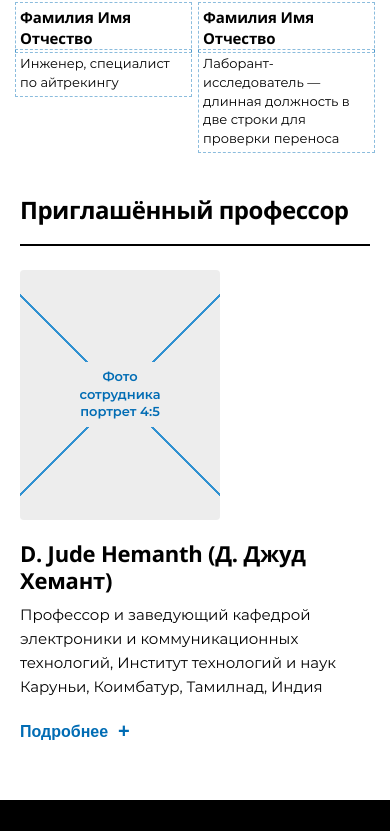
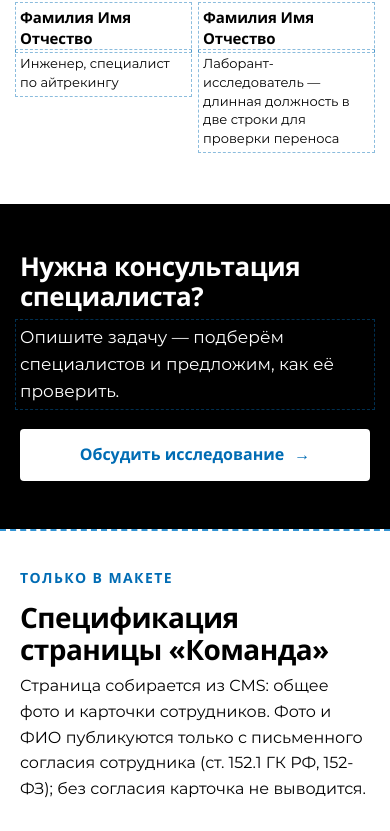
Before and after one commit to nsri-sam/site-mockup-b, a plain HTML site: page 11_команда.html in a window 390 px wide. Shown: the part 3487-4318 px from the top of the page. Drawn offline with Linux system fonts and the light colour scheme; a web font is replaced by a local one.

Commit message:
Команда: убран блок приглашённого профессора

```diff
--- a/11_команда.html
+++ b/11_команда.html
@@ -43,18 +43,6 @@
 .lab-head a { font-size: 15px; font-weight: 600; color: var(--accent); }
 .lab .people { border-top: 0; padding-top: 8px; padding-bottom: 48px; }
 
-.prof { display: grid; grid-template-columns: 220px 1fr; gap: 48px; border-top: 2px solid var(--text); padding-top: 32px; }
-.prof .photo-ph { aspect-ratio: 4/5; border-radius: var(--r); }
-.prof h3 { font-size: 26px; margin-bottom: 8px; }
-.prof .pos { font-size: 17px; color: var(--muted); margin-bottom: 20px; max-width: 40em; }
-.prof details summary { list-style: none; cursor: pointer; display: inline-flex; align-items: center; gap: 10px; font-weight: 700; color: var(--accent); }
-.prof details summary::-webkit-details-marker { display: none; }
-.prof details summary::after { content: "+"; font-size: 20px; line-height: 1; }
-.prof details[open] summary::after { content: "−"; }
-.prof details ul { list-style: none; display: grid; gap: 8px; font-size: 15px; margin-top: 16px; max-width: 46em; }
-.prof details li { padding-left: 16px; position: relative; }
-.prof details li::before { content: ""; position: absolute; left: 0; top: .7em; width: 8px; height: 2px; background: var(--mark); }
-
 .staff-h { display: flex; justify-content: space-between; align-items: baseline; gap: 24px; margin-bottom: 32px; }
 .staff-h h2 { margin-bottom: 0; }
 .people { display: grid; grid-template-columns: repeat(4, 1fr); gap: 48px 24px; border-top: 2px solid var(--text); padding-top: 32px; }
@@ -97,10 +85,6 @@
   .lab-head b { font-size: 17px; }
   .lab-head p { font-size: 13px; }
   .lab .people { padding-bottom: 28px; }
-  .prof { grid-template-columns: 1fr; gap: 20px; padding-top: 24px; }
-  .prof .photo-ph { max-width: 200px; }
-  .prof h3 { font-size: 22px; }
-  .prof .pos { font-size: 15px; }
   .staff-h { flex-direction: column; gap: 8px; margin-bottom: 20px; }
   .people { grid-template-columns: 1fr 1fr; gap: 28px 16px; padding-top: 24px; }
   .person .photo-ph { margin-bottom: 10px; }
@@ -158,7 +142,7 @@
     </div>
   </section>
 
-  <section class="tblock" aria-labelledby="h-staff">
+  <section class="tblock tlast" aria-labelledby="h-staff">
     <div class="wrap">
       <div class="staff-h"><h2 id="h-staff">Сотрудники</h2><a class="link" href="12_структура.html">Лаборатории и руководители</a></div>
       <div class="people">
@@ -175,20 +159,6 @@
         <article class="person"><div class="photo-ph"><span>Фото сотрудника<br>портрет 4:5</span></div><h3 class="ph">Фамилия Имя Отчество</h3><p class="ph">Инженер, специалист по айтрекингу</p></article>
         <article class="person"><div class="photo-ph"><span>Фото сотрудника<br>портрет 4:5</span></div><h3 class="ph">Фамилия Имя Отчество</h3><p class="ph">Лаборант-исследователь — длинная должность в две строки для проверки переноса</p></article>
       </div>
-    </div>
-  </section>
-
-  <section class="tblock tlast" aria-labelledby="h-prof">
-    <div class="wrap">
-      <h2 id="h-prof">Приглашённый профессор</h2>
-      <article class="prof">
-        <div class="photo-ph"><span>Фото сотрудника<br>портрет 4:5</span></div>
-        <div>
-          <h3>D. Jude Hemanth (Д. Джуд Хемант)</h3>
-          <p class="pos">Профессор и заведующий кафедрой электроники и коммуникационных технологий, Институт технологий и наук Каруньи, Коимбатур, Тамилнад, Индия</p>
-          <details><summary>Подробнее</summary><ul><li>Степень PhD (анализ медицинских изображений с использованием методов мягких вычислений)</li><li>h-индекс — 41</li><li>Заместитель редактора журналов, индексируемых SCIE: IEEE Journal of Biomedical and Health Informatics, IEEE Transactions on Intelligent Transportation Systems, Earth Science Informatics (Springer), IET Image Processing</li><li>Международный эксперт по оценке исследовательских грантов в Национальном научном фонде Швейцарии и Национальном научном центре Польши</li><li>Научный сотрудник лабораторий CI2S (Аргентина), LAPISCO (Бразилия), RIADI (Тунис), исследовательского центра прикладного интеллекта Университета Крайовы (Румыния), группы цифрового здравоохранения Университета Вальядолида (Испания)</li><li>Входит в список «Топ 2 % ведущих учёных мира» Стэнфордского университета (2021–2025)</li><li>Научные интересы: вычислительный интеллект, обработка биомедицинских изображений, методы оптимизации, системы поддержки принятия решений, машинное обучение</li></ul></details>
-        </div>
-      </article>
     </div>
   </section>
 
@@ -217,7 +187,6 @@
           <h3>Сотрудники</h3>
           <ul>
             <li>Описание лабораторий и их руководителей — на отдельной странице «Структура НИИ» (раздел «О НИИ»); здесь только карточки людей.</li>
-            <li>Приглашённый профессор — отдельный блок; полная справка скрыта под «Подробнее».</li>
             <li>Поля сотрудника: портрет 4:5, ФИО, должность, учёная степень (необязательно).</li>
             <li>Порядок — полем «порядок» (CMS-10); по умолчанию по должности, затем по алфавиту.</li>
             <li>Сетка 4 колонки, на мобильном 2. Длинные ФИО и должность переносятся, ряд не ломается.</li>
```
